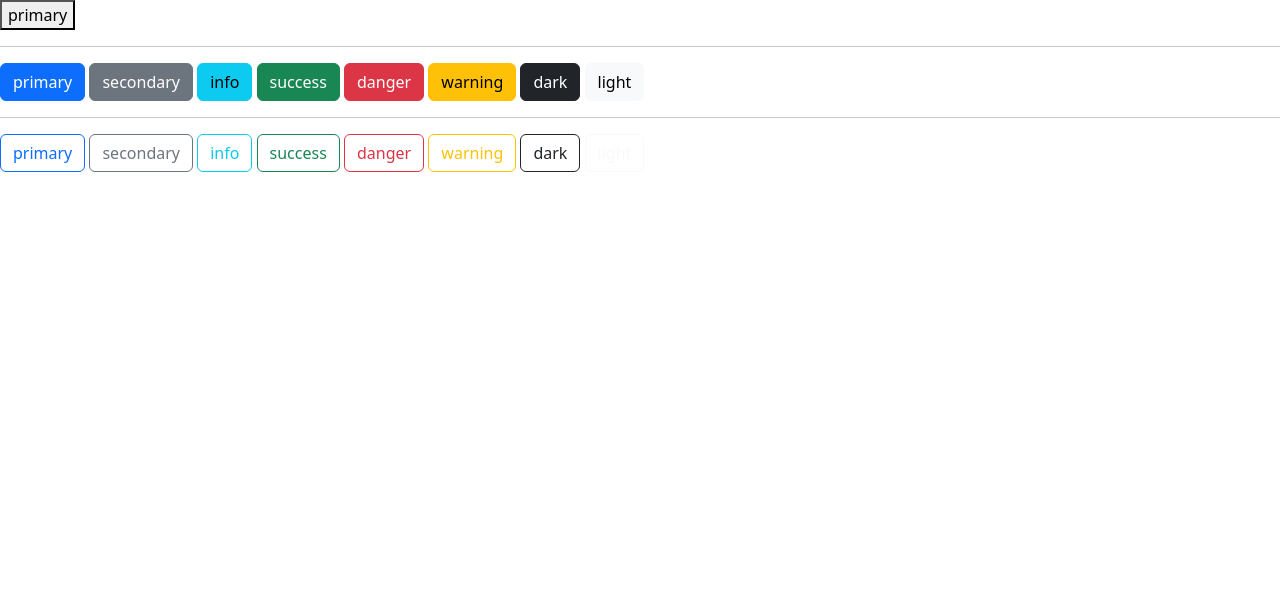
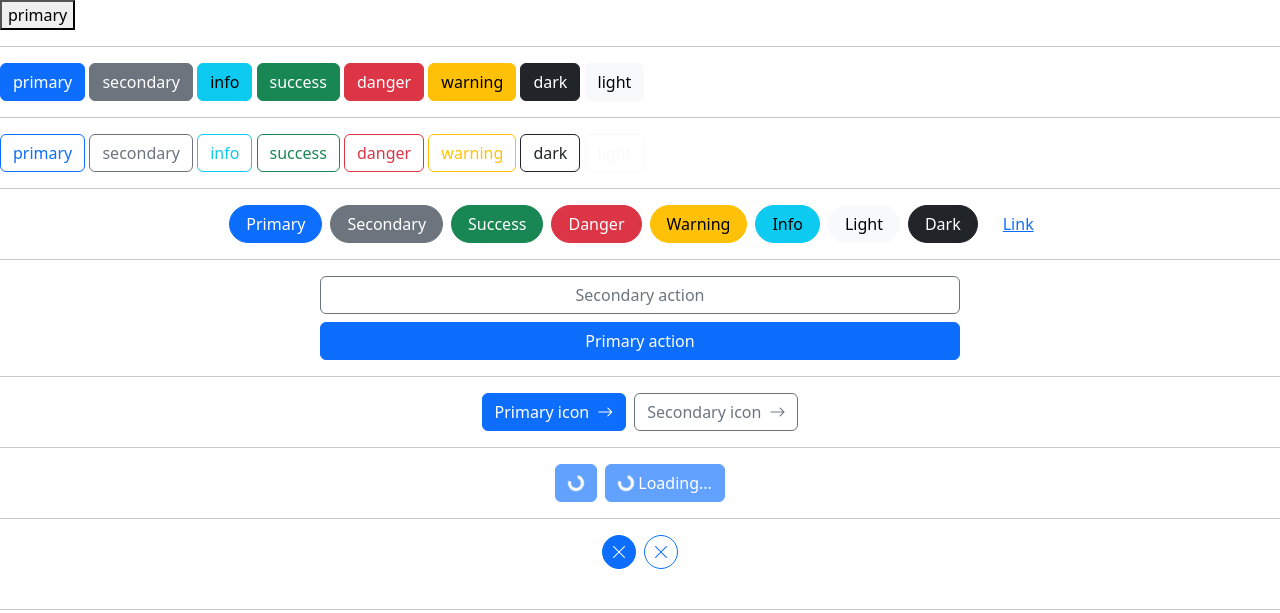
Before and after one commit to akshay037/bootstrap, a plain HTML site: page 03_buttons.html in a window 1280 px wide. Drawn offline with nearby package versions, Linux system fonts and the light colour scheme.

Commit message:
Add new style buttons

```diff
--- a/03_buttons.html
+++ b/03_buttons.html
@@ -6,6 +6,7 @@
     <meta name="viewport" content="width=device-width, initial-scale=1">
     <title>Bootstrap By SKILLHUB</title>
     <link href="https://cdn.jsdelivr.net/npm/bootstrap@5.2.0-beta1/dist/css/bootstrap.min.css" rel="stylesheet">
+    <link rel="stylesheet" href="https://cdn.jsdelivr.net/npm/bootstrap-icons@1.10.5/font/bootstrap-icons.css">
 </head>
 
 <body>
@@ -31,6 +32,64 @@
     <button class="btn btn-outline-warning">warning</button>
     <button class="btn btn-outline-dark">dark</button>
     <button class="btn btn-outline-light">light</button>
+    <hr>
+
+    <div class="d-flex gap-2 justify-content-center">
+        <button class="btn btn-primary rounded-pill px-3" type="button">Primary</button>
+        <button class="btn btn-secondary rounded-pill px-3" type="button">Secondary</button>
+        <button class="btn btn-success rounded-pill px-3" type="button">Success</button>
+        <button class="btn btn-danger rounded-pill px-3" type="button">Danger</button>
+        <button class="btn btn-warning rounded-pill px-3" type="button">Warning</button>
+        <button class="btn btn-info rounded-pill px-3" type="button">Info</button>
+        <button class="btn btn-light rounded-pill px-3" type="button">Light</button>
+        <button class="btn btn-dark rounded-pill px-3" type="button">Dark</button>
+        <button class="btn btn-link rounded-pill px-3" type="button">Link</button>
+    </div>
+    <hr>
+
+    <div class="col-lg-6 col-xxl-4 mx-auto">
+        <div class="d-grid gap-2">
+            <button class="btn btn-outline-secondary" type="button">Secondary action</button>
+            <button class="btn btn-primary" type="button">Primary action</button>
+        </div>
+    </div>
+    <hr>
+
+    <div class="d-flex gap-2 justify-content-center">
+        <button class="btn btn-primary gap-2 d-inline-flex align-items-center" type="button">
+            Primary icon
+            <i class="bi bi-arrow-right"></i>
+        </button>
+        <button class="btn btn-outline-secondary gap-2 d-inline-flex align-items-center" type="button">
+            Secondary icon
+            <i class="bi bi-arrow-right"></i>
+        </button>
+    </div>
+    <hr>
+
+    <div class="d-flex gap-2 justify-content-center">
+        <button class="btn btn-primary" type="button" disabled>
+            <span class="spinner-border spinner-border-sm" role="status" aria-hidden="true"></span>
+            <span class="visually-hidden">Loading...</span>
+        </button>
+        <button class="btn btn-primary" type="button" disabled>
+            <span class="spinner-border spinner-border-sm" role="status" aria-hidden="true"></span>
+            Loading...
+        </button>
+    </div>
+    <hr>
+
+    <div class="d-flex gap-2 justify-content-center pb-4">
+        <button class="btn btn-primary rounded-circle p-2 lh-1" type="button">
+            <i class="bi bi-x-lg"></i>
+            <span class="visually-hidden">Dismiss</span>
+        </button>
+        <button class="btn btn-outline-primary rounded-circle p-2 lh-1" type="button">
+            <i class="bi bi-x-lg"></i>
+            <span class="visually-hidden">Dismiss</span>
+        </button>
+    </div>
+    <hr>
 
     <script src="https://cdn.jsdelivr.net/npm/bootstrap@5.2.0-beta1/dist/js/bootstrap.bundle.min.js"></script>
 </body>
```
